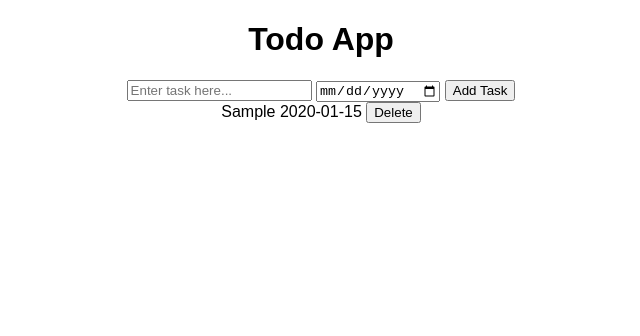
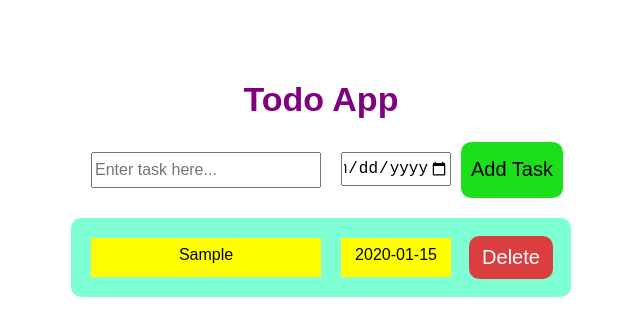
Before and after one commit to Kishore-SR/JavaScript-Practice, a plain HTML site: page Todo App/todo.html in a window 1280 px wide. Both pictures are taken after typing "Sample", "2020-01-15" into the empty fields and a click on the button "Add Task". Shown: the whole page, without its empty margins (319-959 px from the left). Drawn offline with Linux system fonts and the light colour scheme.

Commit message:
Update: Todo app

```diff
--- a/Todo App/todo.css
+++ b/Todo App/todo.css
@@ -5,3 +5,57 @@ body {
   min-height: 100vh;
   font-family: sans-serif;
 }
+
+h1{
+    margin-top: 10vh;
+    color: purple;
+    font-size: 34px;
+}
+
+input{
+    height: 30px;
+    font-size: 16px;
+    margin: 10px;
+}
+button{
+    font-size: 20px;
+    padding: 10px;
+    border-radius: 10px;
+    border: none;
+    cursor: pointer;
+    transition: scale 0.1s;
+}
+button:hover{
+    scale: 0.96;
+    opacity: 0.9;
+}
+.addtask{
+    background-color: rgb(27, 223, 27);
+    width: max-content;
+}
+.delete-btn{
+    background-color: rgb(219, 62, 62);
+    color: white;
+    margin: 8px;
+}
+
+/* Tasks container stylings */
+.grid-container{
+    display: grid;
+    grid-template-columns: 250px 130px 100px;
+    text-align: center;
+    width: max-content;
+    margin: auto;
+}
+.task-container{
+    background-color: aquamarine;
+    padding: 10px;
+    border-radius: 10px;
+    margin-top: 20px;
+}
+span{
+    background-color: yellow;
+    padding: 8px;
+    margin: 10px;
+    text-align:center;
+}
--- a/Todo App/todo.html
+++ b/Todo App/todo.html
@@ -14,16 +14,14 @@
     <main>
         <h1>Todo App</h1>
 
-        <input id="todo-input" type="text" placeholder="Enter task here...">
-        <input id="date-input" type="date">
-        <button onclick="addTask();">Add Task</button>
+        <div class="grid-container">
+            <input id="todo-input" type="text" placeholder="Enter task here...">
+            <input id="date-input" type="date">
+            <button class="addtask" onclick="addTask();">Add Task</button>
+        </div>
 
-        <div class="task-container">
-            <div>
-                <span>taskList[i]
-                <button class="delete-btn" onclick="deleteTask();">Delete</button>
-                </span>
-            </div>
+        <div class="task-container grid-container">
+            <!-- Each task get's adding here using JavaScript -->
         </div>
     </main>
 
--- a/Todo App/todo.js
+++ b/Todo App/todo.js
@@ -14,11 +14,16 @@ function addTask() {
   let dateValue = dateEle.value;
 
   if (inputValue.length > 0) {
+    if(dateValue.length > 0){
     taskList.push(inputValue); //Adding task into array
     taskDates.push(dateValue); //Adding due date into array
     inputEle.value = "";
     dateEle.value = "";
     displayTask();
+    }
+    else{
+        alert("Also add 'Due Date' of the task! 🕒")
+    }
   } else {
     alert("Enter Task First");
   }
@@ -30,13 +35,11 @@ function displayTask() {
 
   for (let i = 0; i < taskList.length; i++) {
     htmlDisplay += `
-             <div>
-                <span> ${taskList[i]}  ${taskDates[i]}</span>
-                <button onclick="taskList.splice(${i}, 1);
+                <span class="task-name"> ${taskList[i]} </span> <span class="due-date"> ${taskDates[i]}</span>
+                <button  class="delete-btn" onclick="taskList.splice(${i}, 1);
                 taskDates.splice(${i},1);
                 displayTask();
                 ">Delete</button>
-            </div>
             `;
   }
   tasksEle.innerHTML = htmlDisplay; // To display the task in the todo container
```
